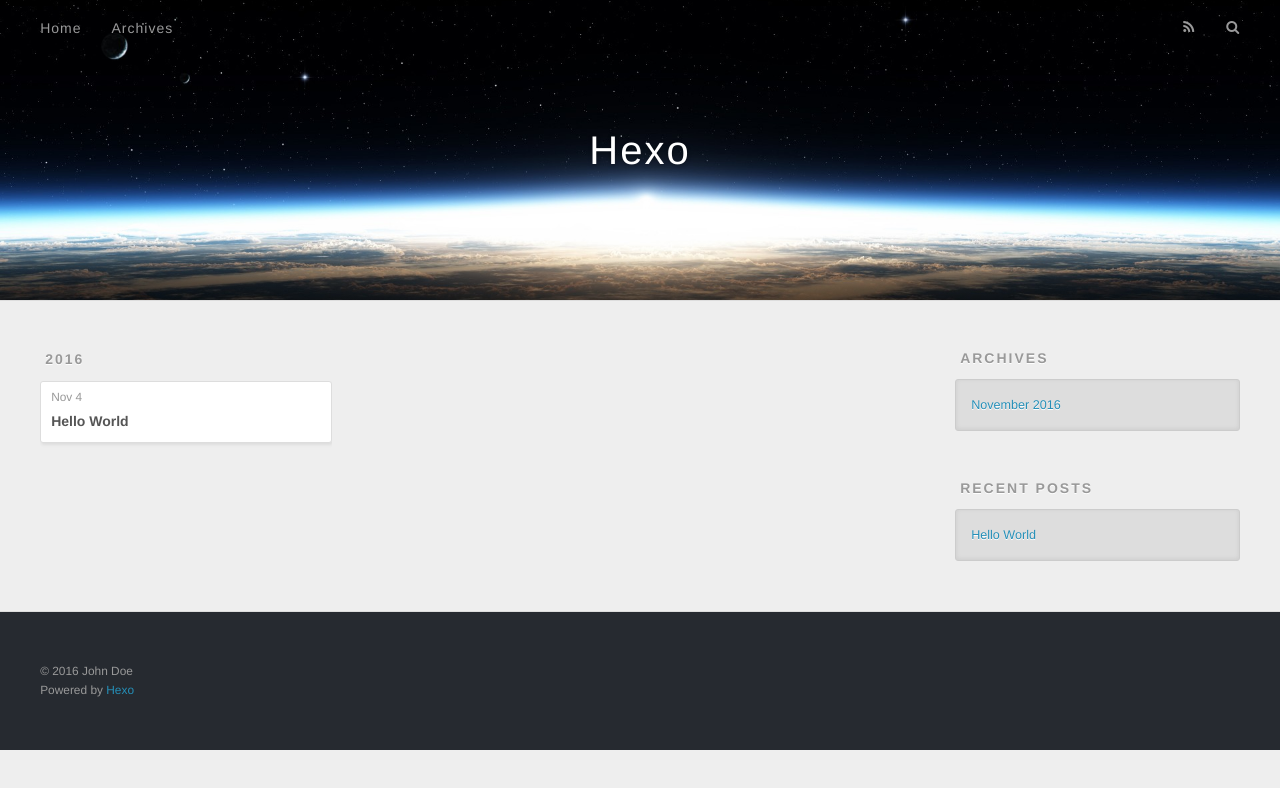
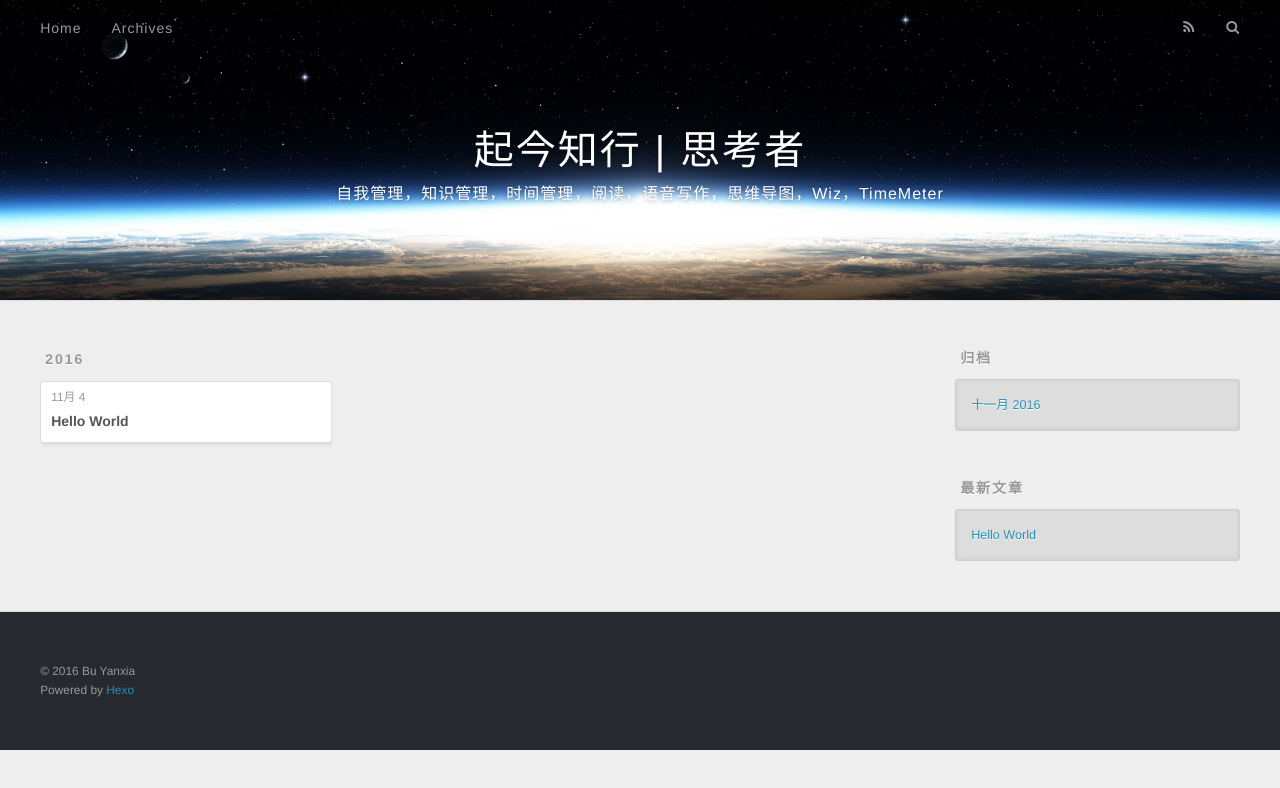
Before and after one commit to buyanxia/buyanxia.github.io, a plain HTML site: page archives/2016/11/index.html in a window 1280 px wide. Drawn offline with nearby package versions, Linux system fonts and the light colour scheme.

Commit message:
Site updated: 2016-11-04 15:53:44

```diff
--- a/archives/2016/11/index.html
+++ b/archives/2016/11/index.html
@@ -3,16 +3,19 @@
 <head>
   <meta charset="utf-8">
 
-  <title>Archives: 2016/11 | Hexo</title>
+  <title>归档: 2016/11 | 起今知行 | 思考者</title>
   <meta name="viewport" content="width=device-width, initial-scale=1, maximum-scale=1">
-  <meta property="og:type" content="website">
-<meta property="og:title" content="Hexo">
+  <meta name="description" content="自我管理，知识管理，时间管理，阅读，语音写作，思维导图，Wiz，TimeMeter">
+<meta property="og:type" content="website">
+<meta property="og:title" content="起今知行 | 思考者">
 <meta property="og:url" content="http://yoursite.com/archives/2016/11/index.html">
-<meta property="og:site_name" content="Hexo">
+<meta property="og:site_name" content="起今知行 | 思考者">
+<meta property="og:description" content="自我管理，知识管理，时间管理，阅读，语音写作，思维导图，Wiz，TimeMeter">
 <meta name="twitter:card" content="summary">
-<meta name="twitter:title" content="Hexo">
+<meta name="twitter:title" content="起今知行 | 思考者">
+<meta name="twitter:description" content="自我管理，知识管理，时间管理，阅读，语音写作，思维导图，Wiz，TimeMeter">
 
-    <link rel="alternate" href="/atom.xml" title="Hexo" type="application/atom+xml">
+    <link rel="alternate" href="/atom.xml" title="起今知行 | 思考者" type="application/atom+xml">
 
 
     <link rel="icon" href="/favicon.png">
@@ -33,8 +36,12 @@
   <div id="header-outer" class="outer">
     <div id="header-title" class="inner">
       <h1 id="logo-wrap">
-        <a href="/" id="logo">Hexo</a>
+        <a href="/" id="logo">起今知行 | 思考者</a>
       </h1>
+
+        <h2 id="subtitle-wrap">
+          <a href="/" id="subtitle">自我管理，知识管理，时间管理，阅读，语音写作，思维导图，Wiz，TimeMeter</a>
+        </h2>
 
     </div>
     <div id="header-inner" class="inner">
@@ -50,7 +57,7 @@
 
           <a id="nav-rss-link" class="nav-icon" href="/atom.xml" title="RSS Feed"></a>
 
-        <a id="nav-search-btn" class="nav-icon" title="Search"></a>
+        <a id="nav-search-btn" class="nav-icon" title="搜索"></a>
       </nav>
       <div id="search-form-wrap">
         <form action="//google.com/search" method="get" accept-charset="UTF-8" class="search-form"><input type="search" name="q" results="0" class="search-form-input" placeholder="Search"><button type="submit" class="search-form-submit">&#xF002;</button><input type="hidden" name="sitesearch" value="http://yoursite.com"></form>
@@ -76,7 +83,7 @@
   <div class="archive-article-inner">
     <header class="archive-article-header">
       <a href="/2016/11/04/hello-world/" class="archive-article-date">
-  <time datetime="2016-11-04T04:45:04.829Z" itemprop="datePublished">Nov 4</time>
+  <time datetime="2016-11-04T04:45:04.829Z" itemprop="datePublished">11月 4</time>
 </a>
 
 
@@ -107,9 +114,9 @@
 
 
   <div class="widget-wrap">
-    <h3 class="widget-title">Archives</h3>
+    <h3 class="widget-title">归档</h3>
     <div class="widget">
-      <ul class="archive-list"><li class="archive-list-item"><a class="archive-list-link" href="/archives/2016/11/">November 2016</a></li></ul>
+      <ul class="archive-list"><li class="archive-list-item"><a class="archive-list-link" href="/archives/2016/11/">十一月 2016</a></li></ul>
     </div>
   </div>
 
@@ -117,7 +124,7 @@
 
 
   <div class="widget-wrap">
-    <h3 class="widget-title">Recent Posts</h3>
+    <h3 class="widget-title">最新文章</h3>
     <div class="widget">
       <ul>
 
@@ -137,7 +144,7 @@
 
   <div class="outer">
     <div id="footer-info" class="inner">
-      &copy; 2016 John Doe<br>
+      &copy; 2016 Bu Yanxia<br>
       Powered by <a href="http://hexo.io/" target="_blank">Hexo</a>
     </div>
   </div>
```
Also changed, not shown: 2016/11/04/hello-world/index.html (+14 -10 lines), archives/2016/index.html (+20 -13 lines), archives/index.html (+20 -13 lines), index.html (+20 -13 lines).
